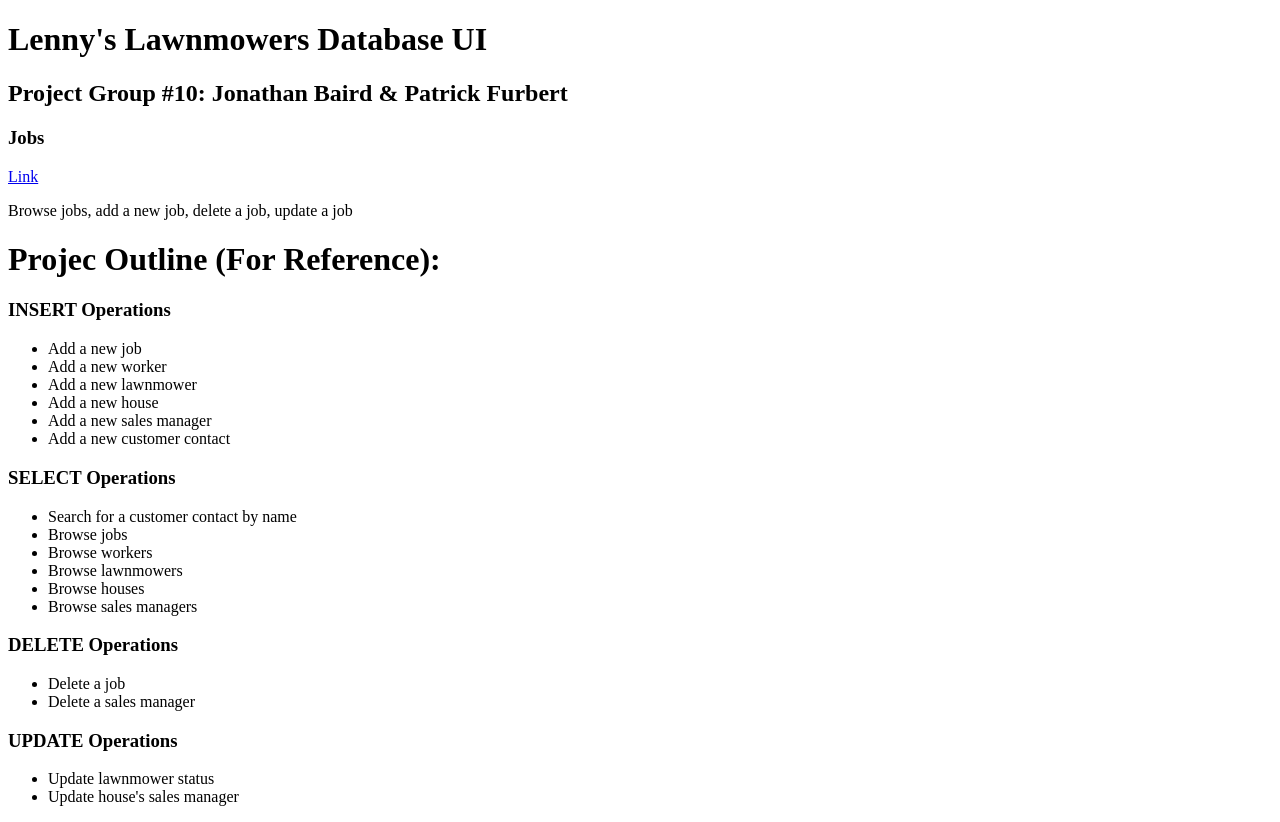
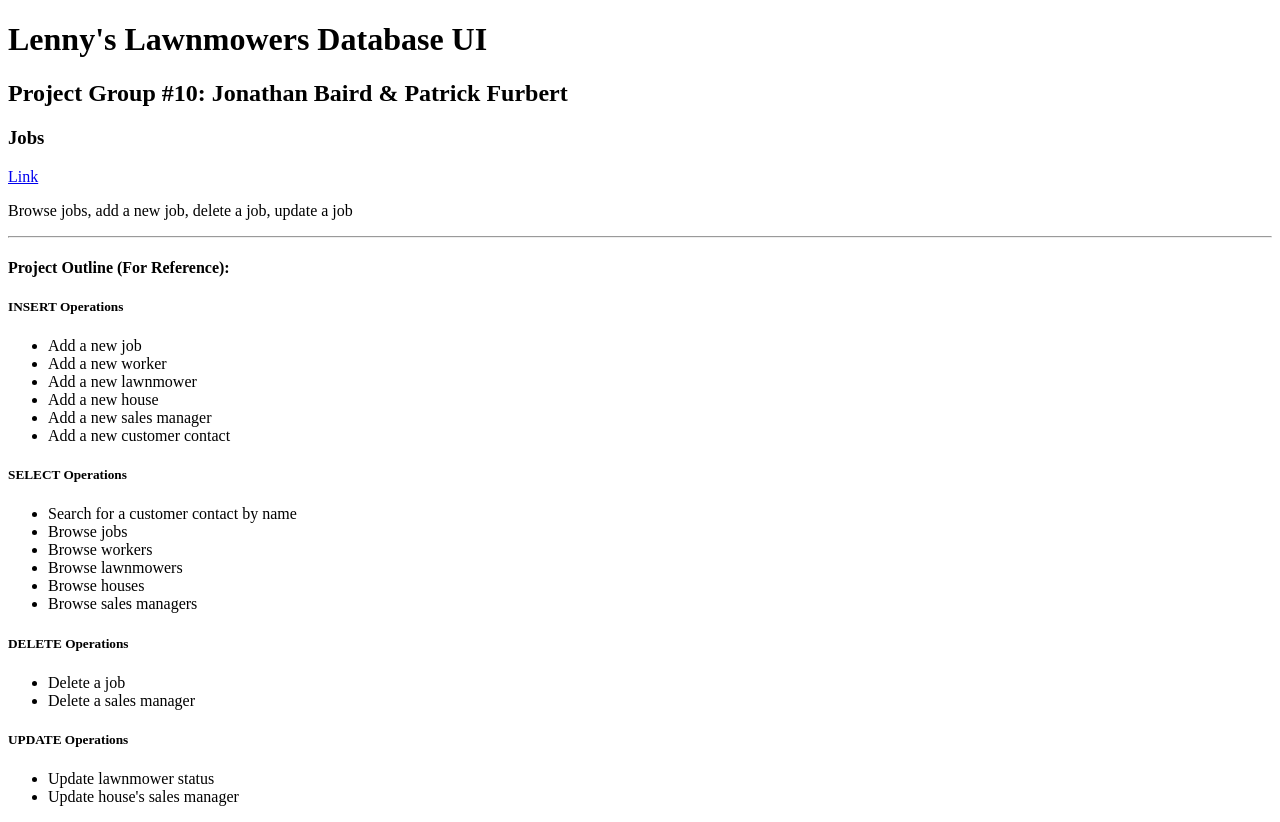
Before and after one commit to jbaird29/CS340-Project, a plain HTML site: page index.html in a window 1280 px wide. Drawn offline with Linux system fonts and the light colour scheme.

Commit message:
update outline

```diff
--- a/index.html
+++ b/index.html
@@ -54,8 +54,9 @@
         <a href="jobs.html">Link</a>
         <p>Browse jobs, add a new job, delete a job, update a job</p>
 
-        <h1>Projec Outline (For Reference):</h1>
-        <h3>INSERT Operations</h3>
+        <hr>
+        <h4>Project Outline (For Reference):</h4>
+        <h5>INSERT Operations</h5>
         <ul>
             <!--Satisfies criteria: possible to insert into every table individually-->
             <!--SPEC: a simple HTML form with all fields necessary for that table-->
@@ -67,7 +68,7 @@
             <li>Add a new customer contact</a></li>
         </ul>
 
-        <h3>SELECT Operations</h3>
+        <h5>SELECT Operations</h5>
         <ul>
             <!--Satisfies criteria: at least one entity has search/filter functionality; uses contacts in a SELECT-->
             <!--SPEC: the page will have a form that lets the user input firstname and/or lastname-->
@@ -82,7 +83,7 @@
 
         </ul>
 
-        <h3>DELETE Operations</h3>
+        <h5>DELETE Operations</h5>
         <ul>
             <!--Satisfies criteria: one DELETE operation on a many-to-many relationship table-->
             <!--SPEC: the page will display a list of all jobs with a button to 'remove this job'-->
@@ -94,7 +95,7 @@
             <li>Delete a sales manager</a></li>
         </ul>
 
-        <h3>UPDATE Operations</h3>
+        <h5>UPDATE Operations</h5>
         <ul>
             <!--Satisfies criteria: one UPDATE operation on an entity table-->
             <!--SPEC: the page will display a list of lawnmowers, a checkbox of whether is_funciton is true or not-->
```
